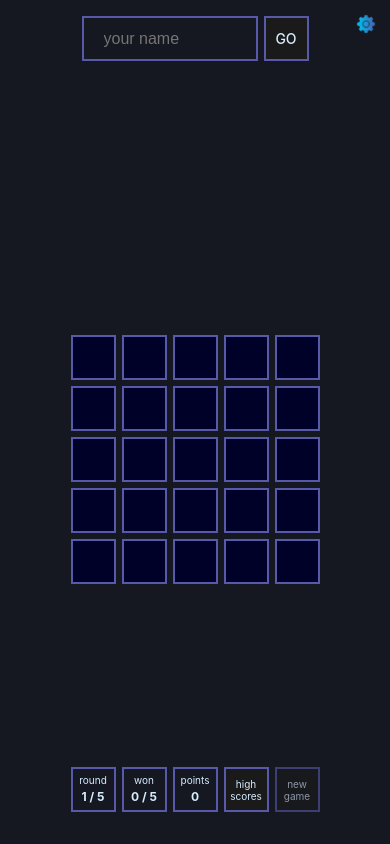
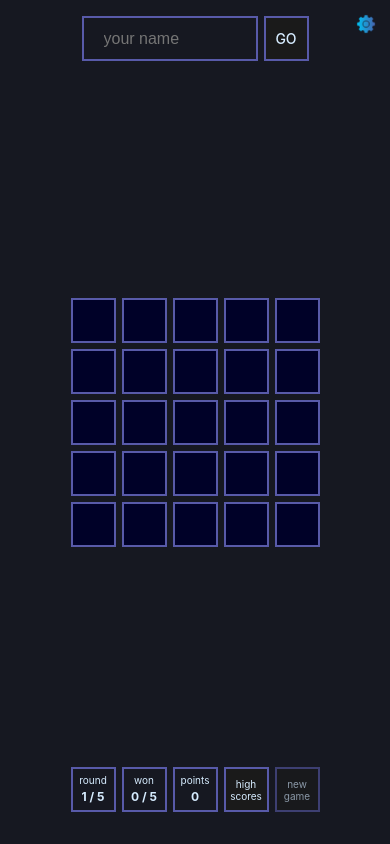
Before and after one commit to colespen/brainer, a React (Vite) app in the folder client/: page /game in a window 390 px wide. Built offline with nearby package versions, Linux system fonts and the light colour scheme.

Commit message:
mt 0 for <480px

```diff
--- a/client/src/components/styles.css
+++ b/client/src/components/styles.css
@@ -236,6 +236,9 @@
 }
 
 @media (max-width: 480px) {
+  .game-board {
+    margin-top: 0;
+  }
   .game-dashboard-top {
     left: 0;
     top: 1rem;
```
